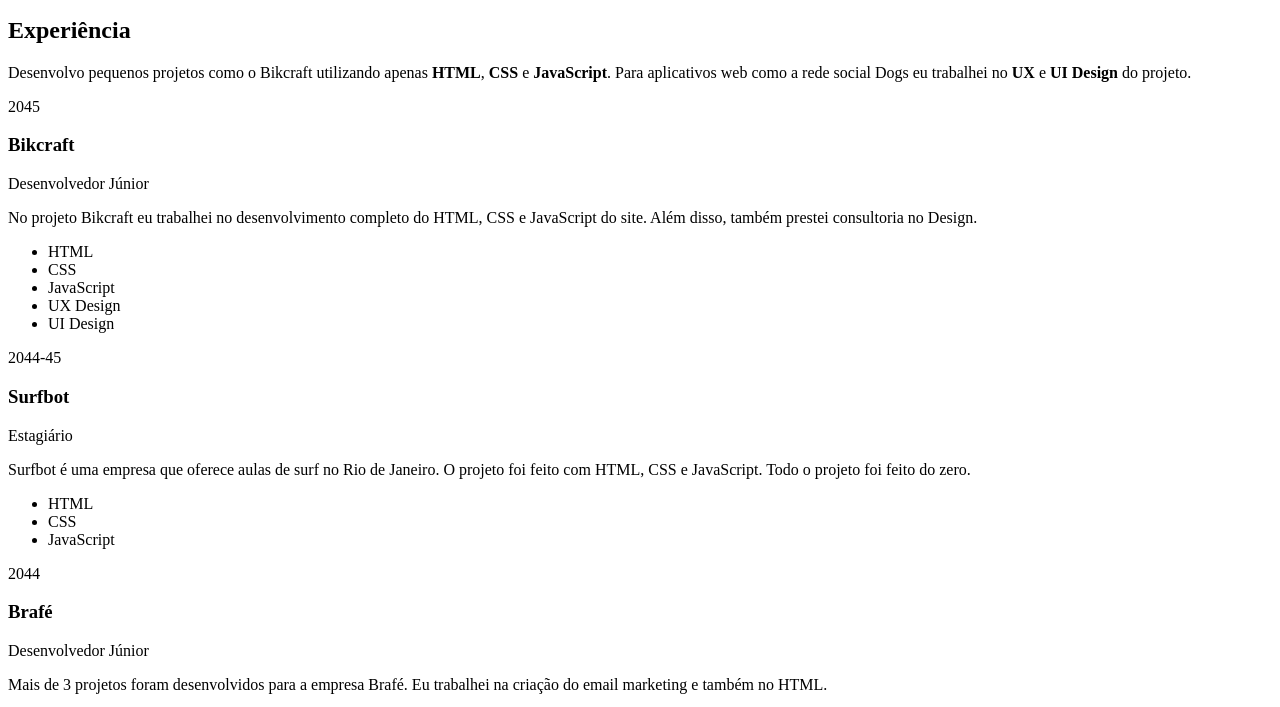
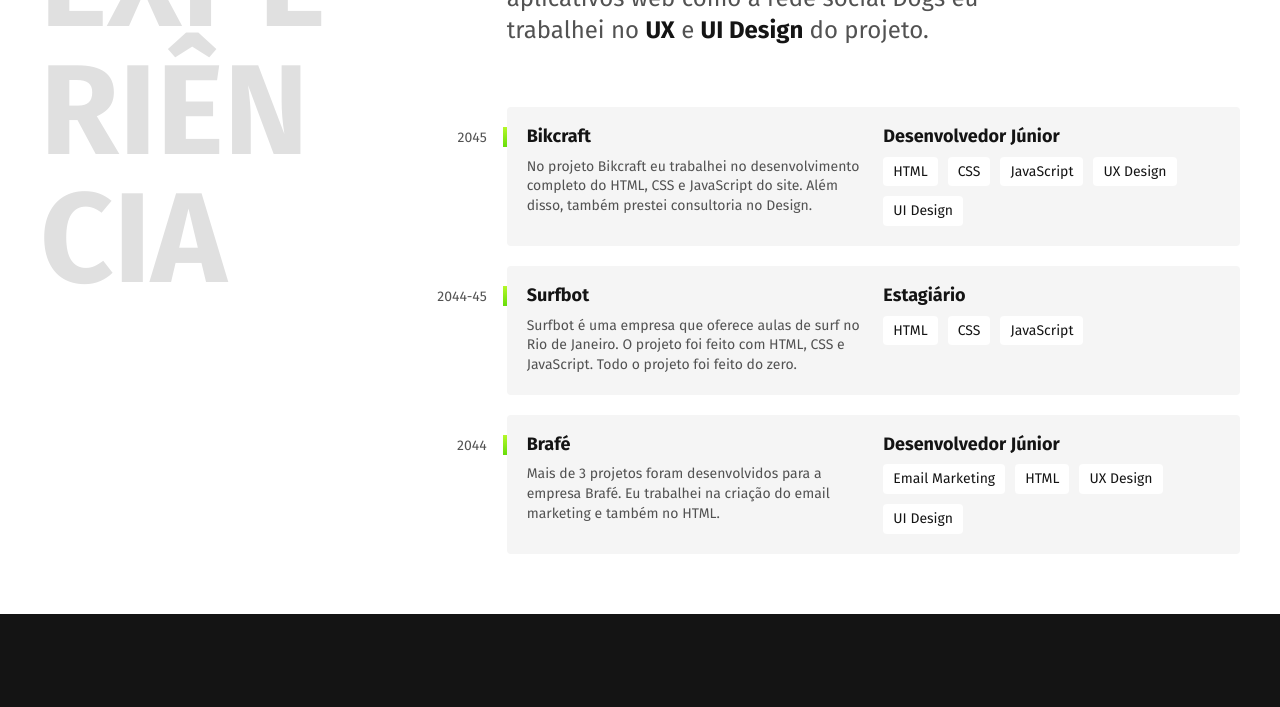
Before and after one commit to marciodaniloms/portifolioOrigamid, a plain HTML site: page index.html in a window 1280 px wide. Shown: the part 844-1551 px from the top of the page. Drawn offline with Linux system fonts and the light colour scheme.

Commit message:
Update index.html

```diff
--- a/index.html
+++ b/index.html
@@ -5,7 +5,7 @@
   <meta charset="UTF-8">
   <meta name="viewport" content="width=device-width, initial-scale=1.0">
   <title>Lobo - Desenvolvedor e Designer</title>
-  <link rel="stylesheet" href="./css/.min.css">
+  <link rel="stylesheet" href="./css/style.min.css">
   <meta name="description" content="Desenvolvedor Front End e UX/UI Designer localizado no Rio de Janeiro">
   <link rel="preconnect" href="https://fonts.googleapis.com">
   <link rel="preconnect" href="https://fonts.gstatic.com" crossorigin>
```
